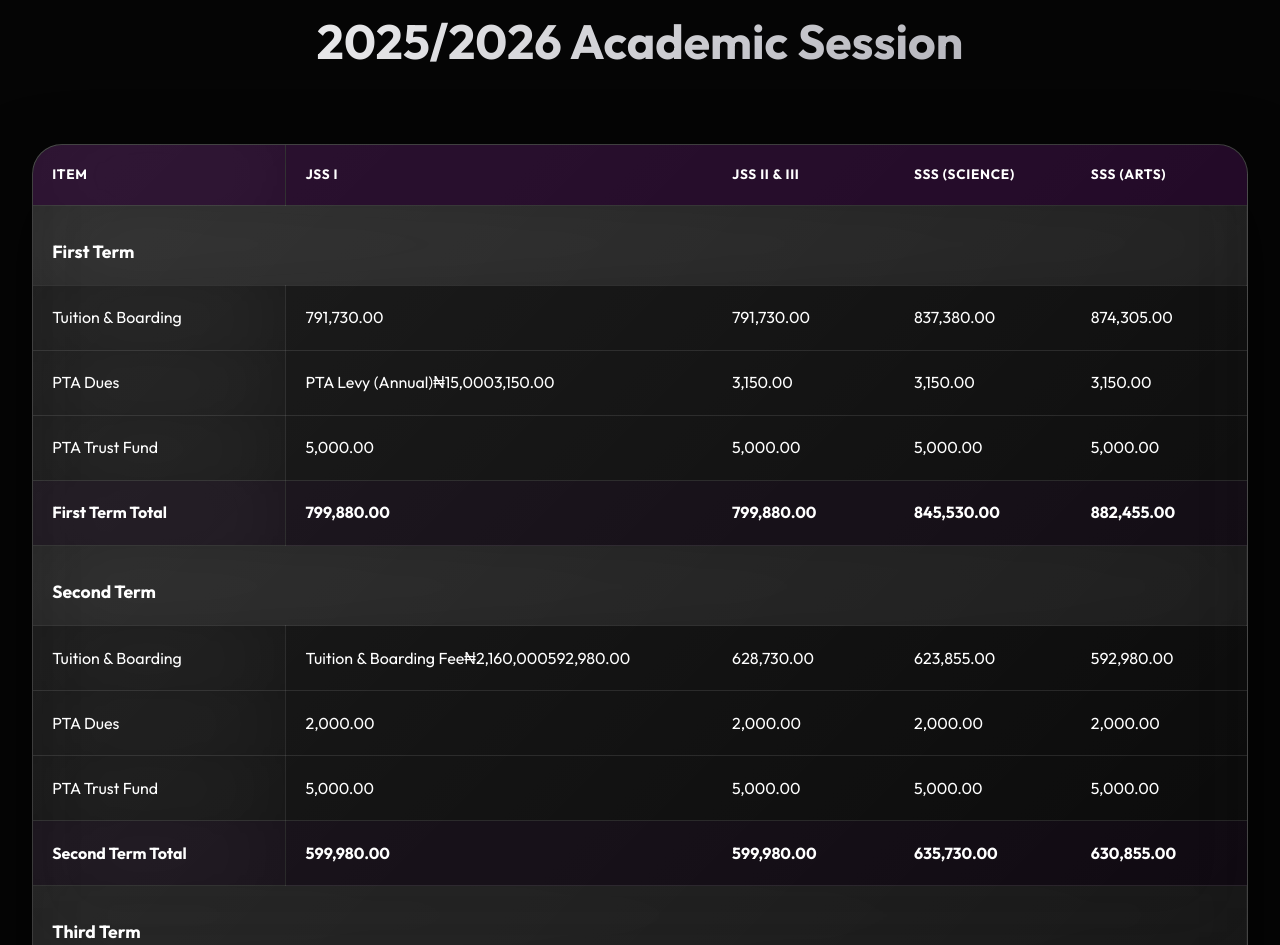
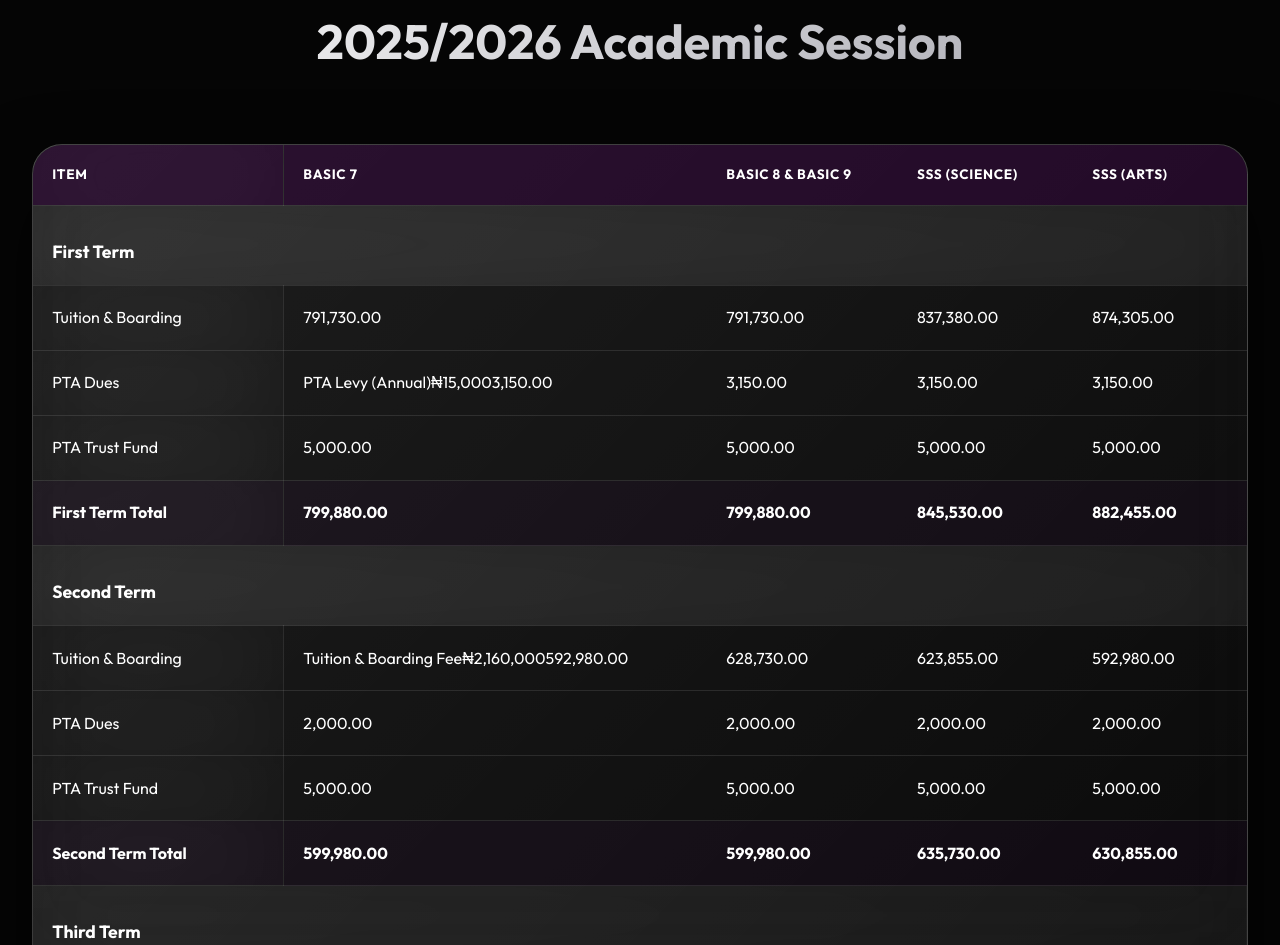
Before and after one commit to Zilla101/VaatiaCollege, a website: page fees.html in a window 1280 px wide. Shown: the part 893-1838 px from the top of the page. Drawn offline with Linux system fonts and the light colour scheme.

Commit message:
Update fee headers: JSS I -> BASIC 7, JSS II & III -> BASIC 8 & BASIC 9

```diff
--- a/fees.html
+++ b/fees.html
@@ -116,8 +116,8 @@
                         <thead>
                             <tr>
                                 <th style="color: #ffffff;">Item</th>
-                                <th style="color: #ffffff;">JSS I</th>
-                                <th style="color: #ffffff;">JSS II &amp; III</th>
+                                <th style="color: #ffffff;">BASIC 7</th>
+                                <th style="color: #ffffff;">BASIC 8 &amp; BASIC 9</th>
                                 <th style="color: #ffffff;">SSS (Science)</th>
                                 <th style="color: #ffffff;">SSS (Arts)</th>
                             </tr>
```
